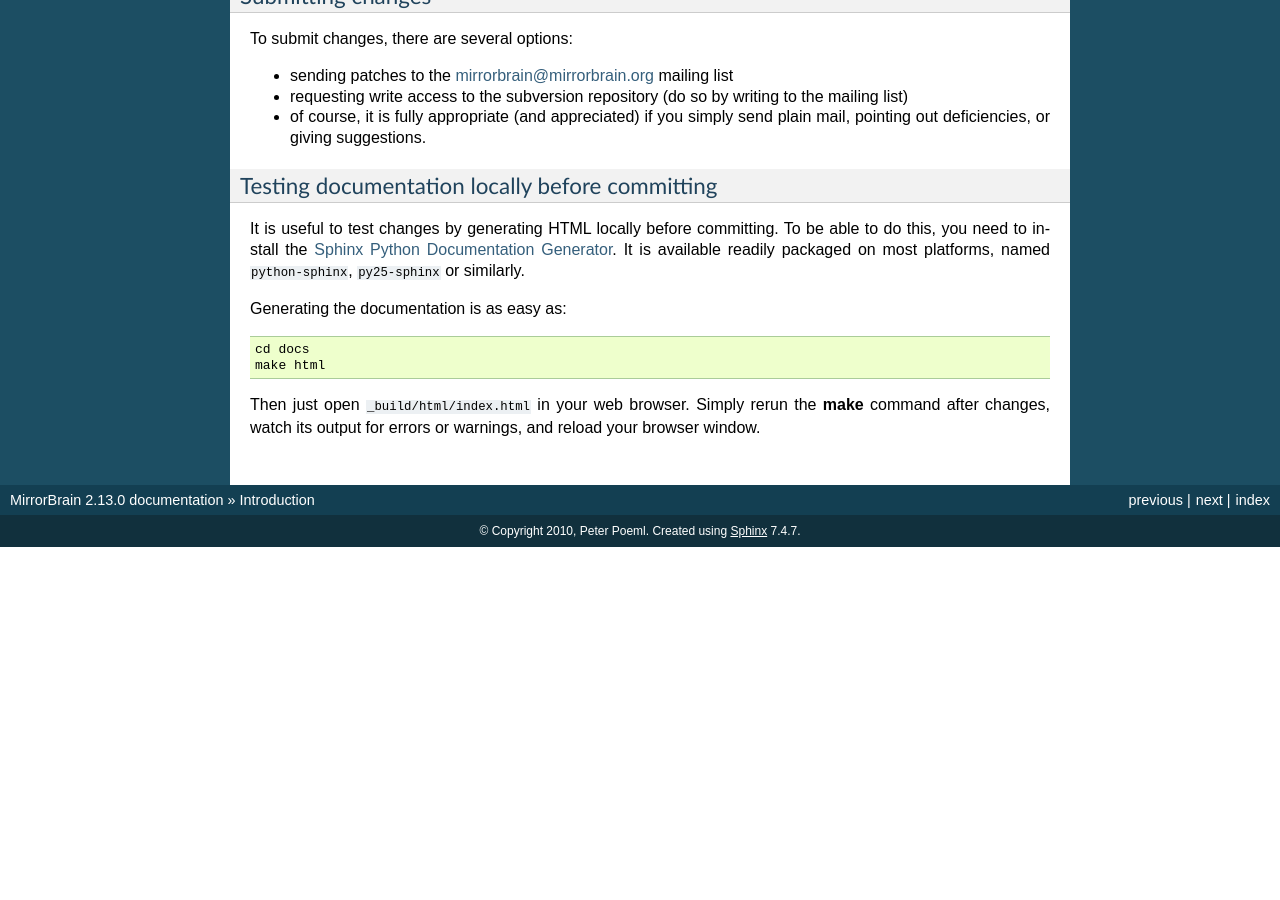
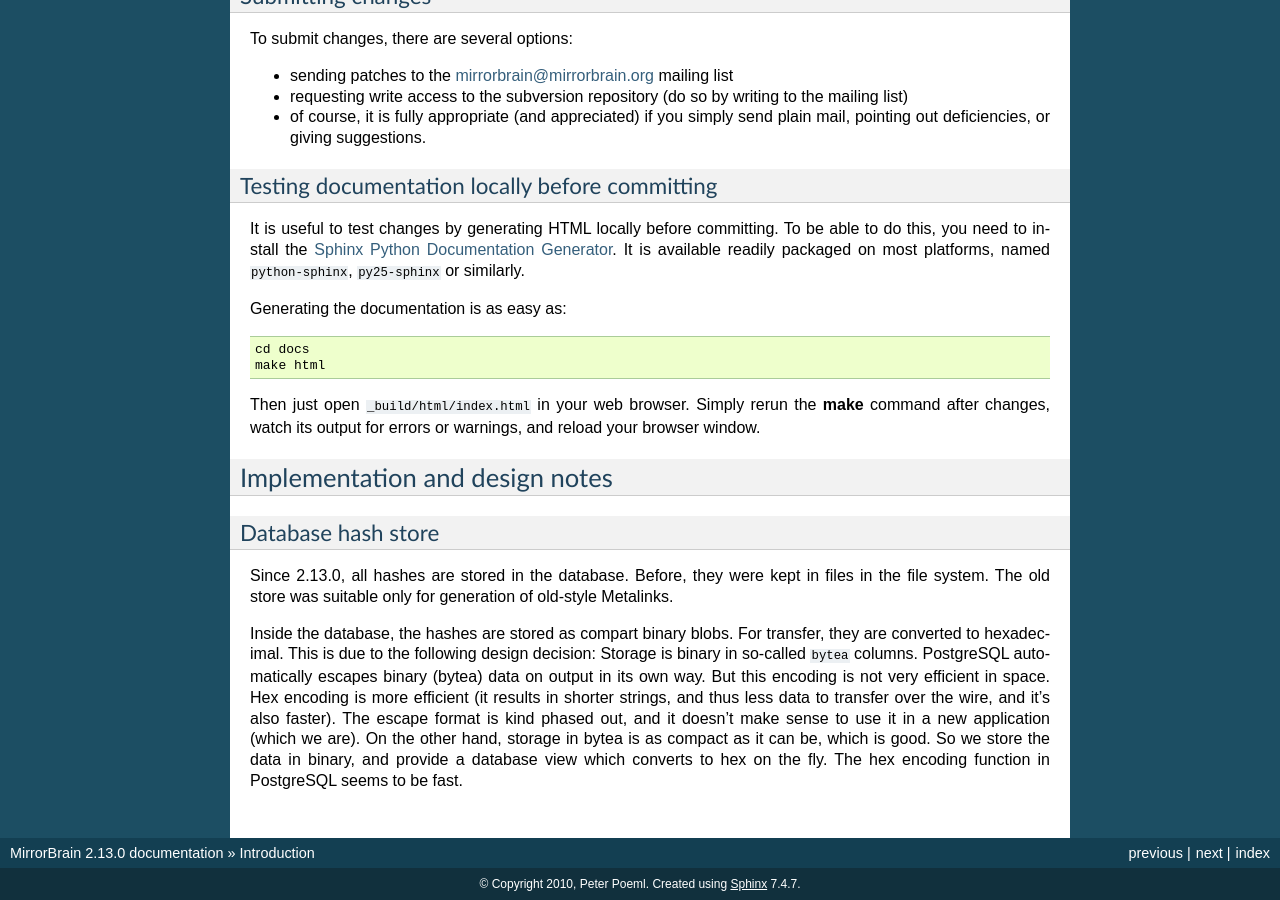
Before and after one commit to hayalci/mirrorbrain, a Sphinx documentation site: the page built from docs/intro.rst, in a window 1280 px wide and 900 px high, scrolled down 670 px. Built offline with Sphinx 7.4.7, drawn with Linux system fonts in a browser that asks for light colours; before the commit the page ends 1217 px from its top, so only the background shows below that; some of the changed text lies outside the part shown.

Commit message:
docs/intro: Create a new chapter "Implementation and design notes", and add a section "Database hash store"
git-svn-id: http://svn.mirrorbrain.org/svn/mirrorbrain/trunk@8121 2d291e14-ff0c-0410-a3fa-d5caa9871f55

```diff
--- a/docs/intro.rst
+++ b/docs/intro.rst
@@ -73,3 +73,27 @@ warnings, and reload your browser window.
 .. _`reStructuredText`: http://docutils.sf.net/rst.html
 .. _`Sphinx Python Documentation Generator`: http://sphinx.pocoo.org/
 .. _`reStructuredText Primer`: http://sphinx.pocoo.org/rest.html
+
+
+
+Implementation and design notes
+-------------------------------
+
+Database hash store
+^^^^^^^^^^^^^^^^^^^
+
+Since 2.13.0, all hashes are stored in the database. Before, they were kept in
+files in the file system. The old store was suitable only for generation of
+old-style Metalinks.
+
+Inside the database, the hashes are stored as compart binary blobs. For
+transfer, they are converted to hexadecimal. This is due to the following
+design decision: Storage is binary in so-called ``bytea`` columns.  PostgreSQL
+automatically escapes binary (bytea) data on output in its own way. But this
+encoding is not very efficient in space. Hex encoding is more efficient (it
+results in shorter strings, and thus less data to transfer over the wire, and
+it's also faster). The escape format is kind phased out, and it doesn't make
+sense to use it in a new application (which we are).  On the other hand,
+storage in bytea is as compact as it can be, which is good.  So we store the
+data in binary, and provide a database view which converts to hex on the fly.
+The hex encoding function in PostgreSQL seems to be fast.
```
